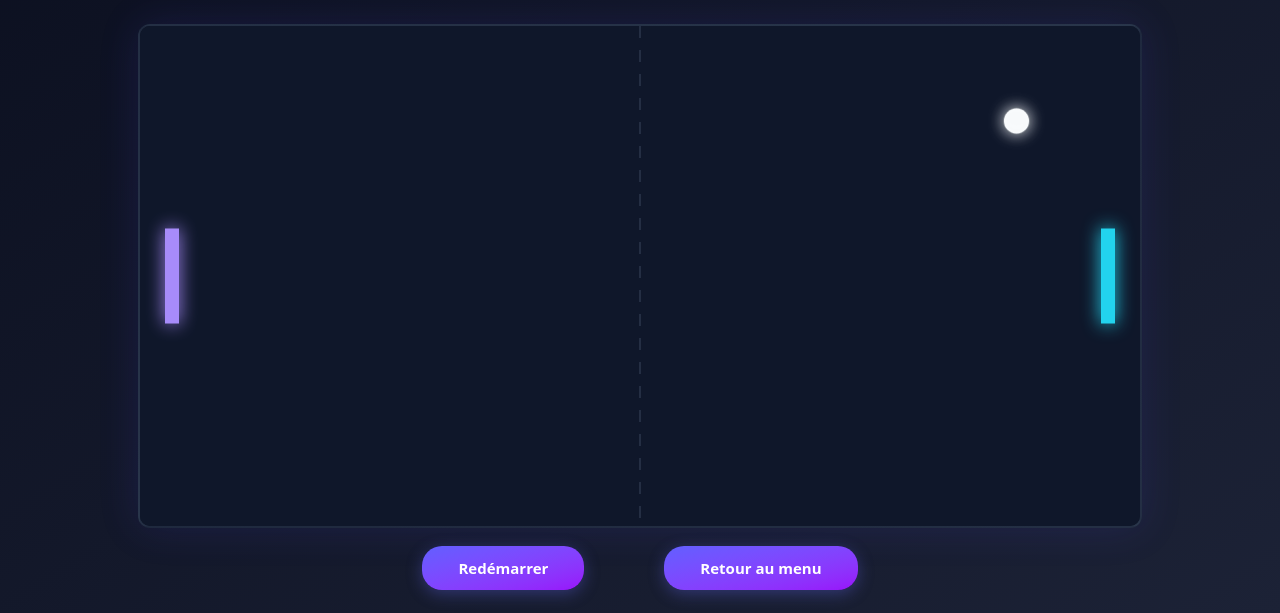
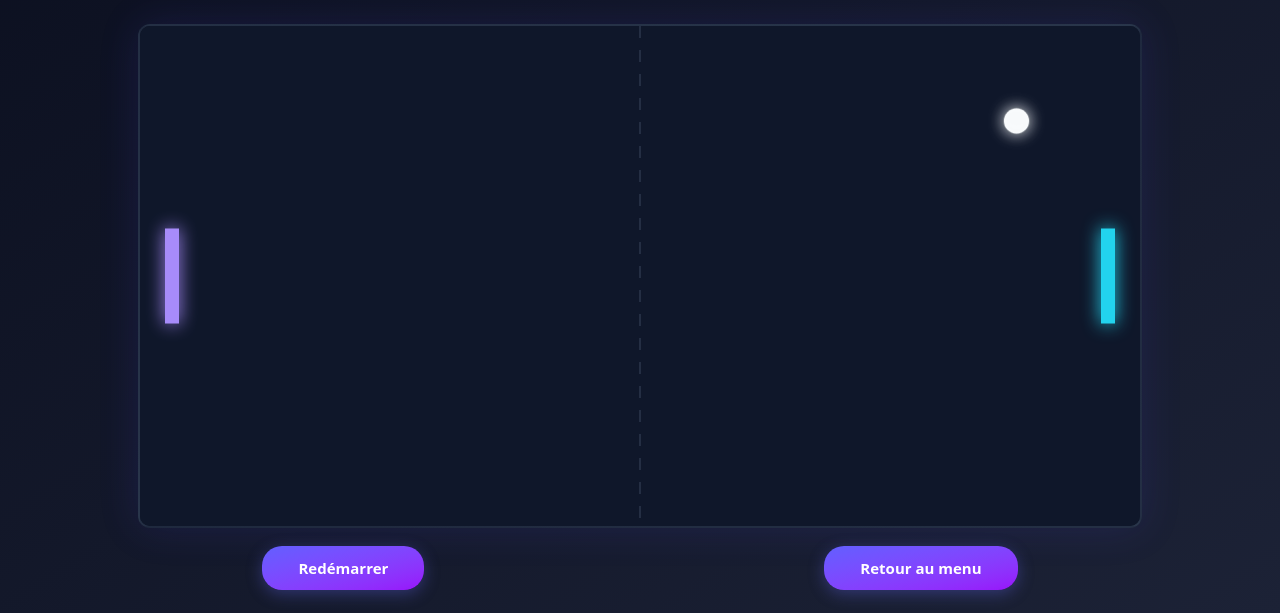
Before and after one commit to yahyaeb/ft_transcendence, a website built with Vite: page GAME/gameplay/Gameplay.html in a window 1280 px wide. Shown: the part 187-800 px from the top of the page. Built offline with nearby package versions, Linux system fonts and the light colour scheme.

```diff
--- a/GAME/gameplay/Gameplay.html
+++ b/GAME/gameplay/Gameplay.html
@@ -26,15 +26,15 @@
                     class="border-2 border-slate-600/30 rounded-xl bg-gradient-to-br from-slate-900 to-slate-800"
                     style="box-shadow: 0 0 40px rgba(79, 70, 229, 0.15), inset 0 0 60px rgba(0, 0, 0, 0.4)"></canvas>
         </div>
-        <div class="flex justify-center space-x-20">
+        <div class="flex justify-center gap-100 mt-[18px]">
             <button id="resetButton"
-                class="font-semibold text-[15px] cursor-pointer mt-[18px] px-9 py-[11px] bg-gradient-to-br from-indigo-500 to-purple-600 border-none rounded-[20px] text-white transition-all duration-250 hover:-translate-y-px hover:shadow-[0_6px_20px_rgba(99,102,241,0.5)] active:translate-y-0"
+                    class="font-semibold text-[15px] cursor-pointer px-9 py-[11px] bg-gradient-to-br from-indigo-500 to-purple-600 border-none rounded-[20px] text-white transition-all duration-250 hover:-translate-y-px hover:shadow-[0_6px_20px_rgba(99,102,241,0.5)] active:translate-y-0"
                     style="box-shadow: 0 4px 16px rgba(99, 102, 241, 0.35)">
                 Redémarrer
             </button>
             <button onclick="window.location.href='../index.html'"
                     id="menuButton"
-                class="font-semibold text-[15px] cursor-pointer mt-[18px] px-9 py-[11px] bg-gradient-to-br from-indigo-500 to-purple-600 border-none rounded-[20px] text-white transition-all duration-250 hover:-translate-y-px hover:shadow-[0_6px_20px_rgba(99,102,241,0.5)] active:translate-y-0"
+                    class="font-semibold text-[15px] cursor-pointer px-9 py-[11px] bg-gradient-to-br from-indigo-500 to-purple-600 border-none rounded-[20px] text-white transition-all duration-250 hover:-translate-y-px hover:shadow-[0_6px_20px_rgba(99,102,241,0.5)] active:translate-y-0"
                     style="box-shadow: 0 4px 16px rgba(99, 102, 241, 0.35)">
                     Retour au menu
             </button>
--- a/GAME/package.json
+++ b/GAME/package.json
@@ -18,6 +18,6 @@
     "postcss": "^8.5.6",
     "tailwindcss": "^4.1.17",
     "typescript": "^5.9.3",
-    "vite": "^7.2.2"
+    "vite": "^7.2.4"
   }
 }
```
Lines whose indentation alone changed are shown as unchanged.
